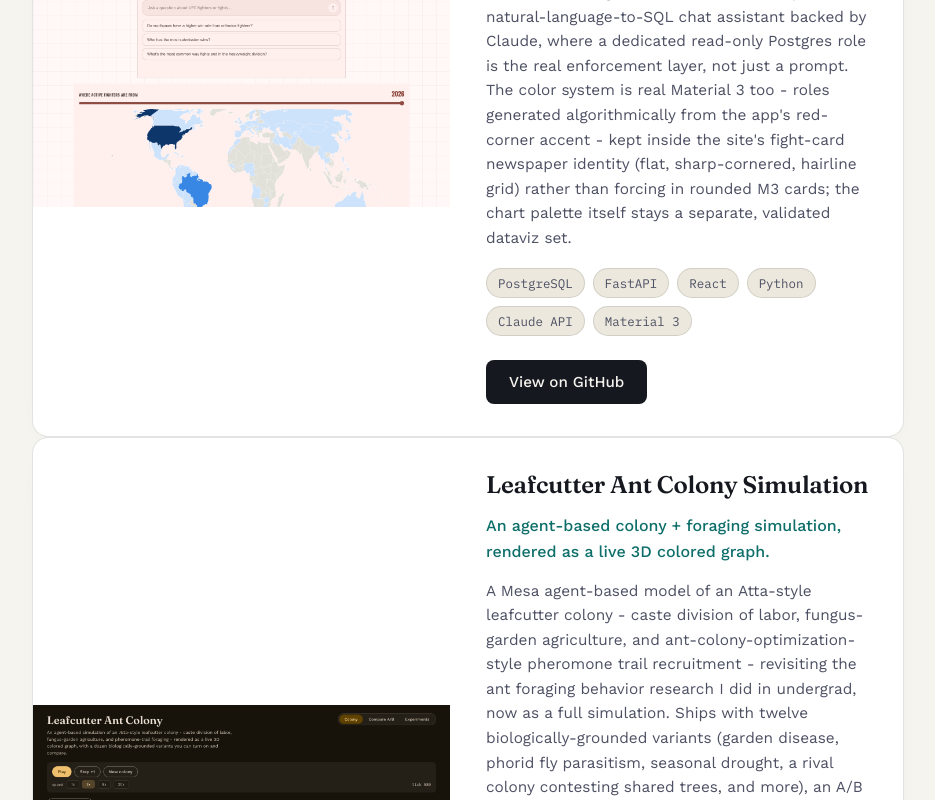
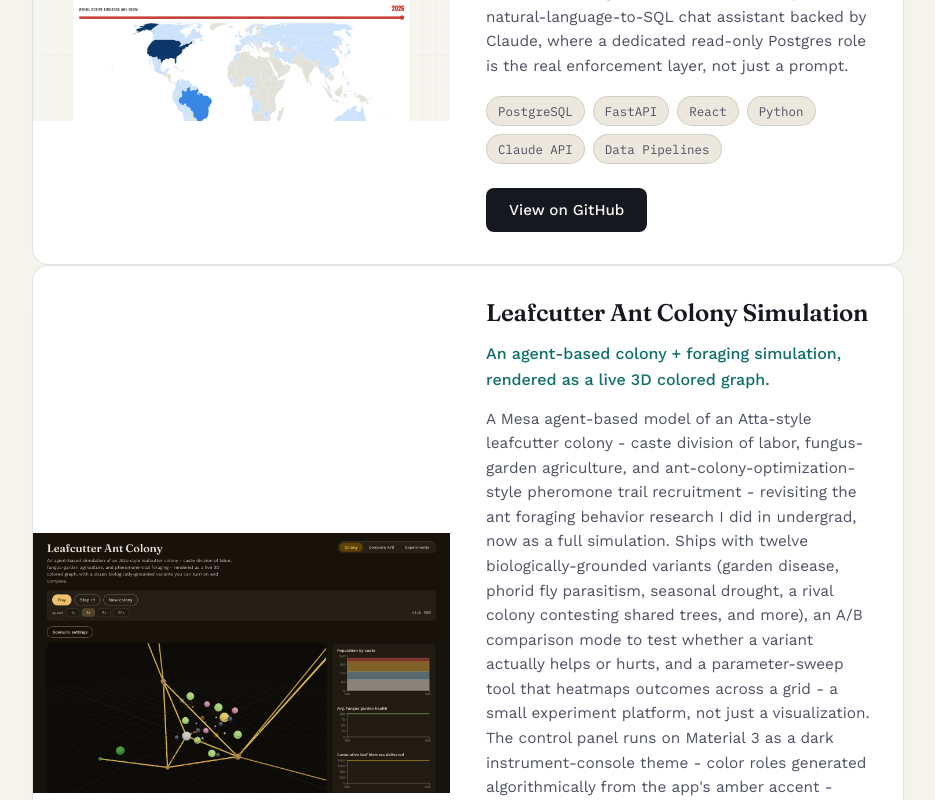
Before and after one commit to LNakai-OSU/LNakai-OSU.github.io, a React (Vite) app: page / in a window 1280 px wide. Shown: the part 1940-2740 px from the top of the page, without its empty margins (172-1107 px from the left). Built offline with nearby package versions, Linux system fonts and the light colour scheme.

Commit message:
Revert Shelf Match and UFC Fighter Stats portfolio entries to their pre-Material 3 state

```diff
--- a/src/data.js
+++ b/src/data.js
@@ -38,9 +38,9 @@ export const PROJECTS = [
     name: "UFC Fighter Stats",
     tagline: "A full-stack fighter & fight-statistics dashboard, from schema to chat assistant.",
     description:
-      "Built on real UFC fight data: a normalized Postgres schema, a FastAPI backend serving read-only stats endpoints, and a React dashboard with 20+ interactive charts and widgets - a choropleth of fighter birthplaces, division leaderboards, live UFC.com rankings, and more. The centerpiece is a natural-language-to-SQL chat assistant backed by Claude, where a dedicated read-only Postgres role is the real enforcement layer, not just a prompt. The color system is real Material 3 too - roles generated algorithmically from the app's red-corner accent - kept inside the site's fight-card newspaper identity (flat, sharp-cornered, hairline grid) rather than forcing in rounded M3 cards; the chart palette itself stays a separate, validated dataviz set.",
+      "Built on real UFC fight data: a normalized Postgres schema, a FastAPI backend serving read-only stats endpoints, and a React dashboard with 20+ interactive charts and widgets - a choropleth of fighter birthplaces, division leaderboards, live UFC.com rankings, and more. The centerpiece is a natural-language-to-SQL chat assistant backed by Claude, where a dedicated read-only Postgres role is the real enforcement layer, not just a prompt.",
     image: "/screenshots/ufc-stats-preview.png",
-    tech: ["PostgreSQL", "FastAPI", "React", "Python", "Claude API", "Material 3"],
+    tech: ["PostgreSQL", "FastAPI", "React", "Python", "Claude API", "Data Pipelines"],
     githubUrl: "https://github.com/LNakai-OSU/ufc-data-insights-web-app",
   },
   {
@@ -56,9 +56,9 @@ export const PROJECTS = [
     name: "Shelf Match",
     tagline: "A book recommender constrained to what a small store actually has in stock.",
     description:
-      "Trained on 75,000 real Goodreads books (11.5M ratings, streamed and filtered from a 2.36M-book/2GB public dataset with a bounded-memory top-K heap) and ranked only against one store's actual inventory - the real problem is best available, not best hypothetical. Real semantic search - sentence embeddings over each book's actual description, not genre keywords - lets a customer type something as abstract as 'stylistically groundbreaking with an intriguing plot' and get a real answer; the same embeddings also power the content-based column of a content/collaborative/hybrid comparison, with a from-scratch collaborative-filtering model (latent-factor matrix factorization, gradient descent, ridge fold-in for new users) trained on the full ratings set. As a store, upload the books you carry and get a code customers can shop against instead of the built-in simulated inventory. Several real bugs found via targeted sanity checks - a count-independent bias-shrinkage flaw, a 15x gradient-accumulation slowdown from np.add.at, and an ISBN-matching bug the new dataset's schema silently surfaced - are documented in the README. The UI runs on a real Material 3 system too - color roles generated algorithmically from the shop's wine-red identity via Google's own HCT algorithm, rather than a hand-picked palette.",
+      "Trained on 75,000 real Goodreads books (11.5M ratings, streamed and filtered from a 2.36M-book/2GB public dataset with a bounded-memory top-K heap) and ranked only against one store's actual inventory - the real problem is best available, not best hypothetical. Real semantic search - sentence embeddings over each book's actual description, not genre keywords - lets a customer type something as abstract as 'stylistically groundbreaking with an intriguing plot' and get a real answer; the same embeddings also power the content-based column of a content/collaborative/hybrid comparison, with a from-scratch collaborative-filtering model (latent-factor matrix factorization, gradient descent, ridge fold-in for new users) trained on the full ratings set. As a store, upload the books you carry and get a code customers can shop against instead of the built-in simulated inventory. Several real bugs found via targeted sanity checks - a count-independent bias-shrinkage flaw, a 15x gradient-accumulation slowdown from np.add.at, and an ISBN-matching bug the new dataset's schema silently surfaced - are documented in the README.",
     image: "/screenshots/shelfmatch-preview.png",
-    tech: ["Python", "PyTorch", "sentence-transformers", "NumPy/SciPy", "FastAPI", "React", "Material 3"],
+    tech: ["Python", "PyTorch", "sentence-transformers", "NumPy/SciPy", "FastAPI", "React"],
     githubUrl: "https://github.com/LNakai-OSU/shelf-match",
   },
   {
```
Also changed, not shown: public/screenshots/shelfmatch-preview.png, public/screenshots/ufc-stats-preview.png.
